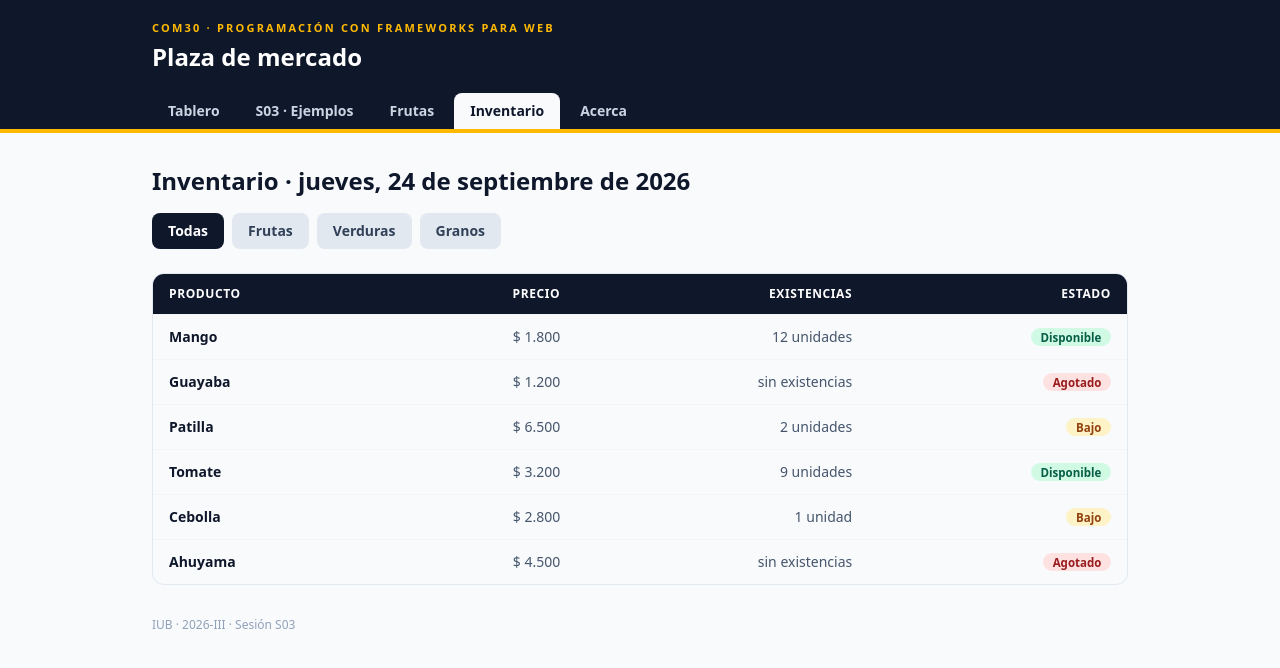
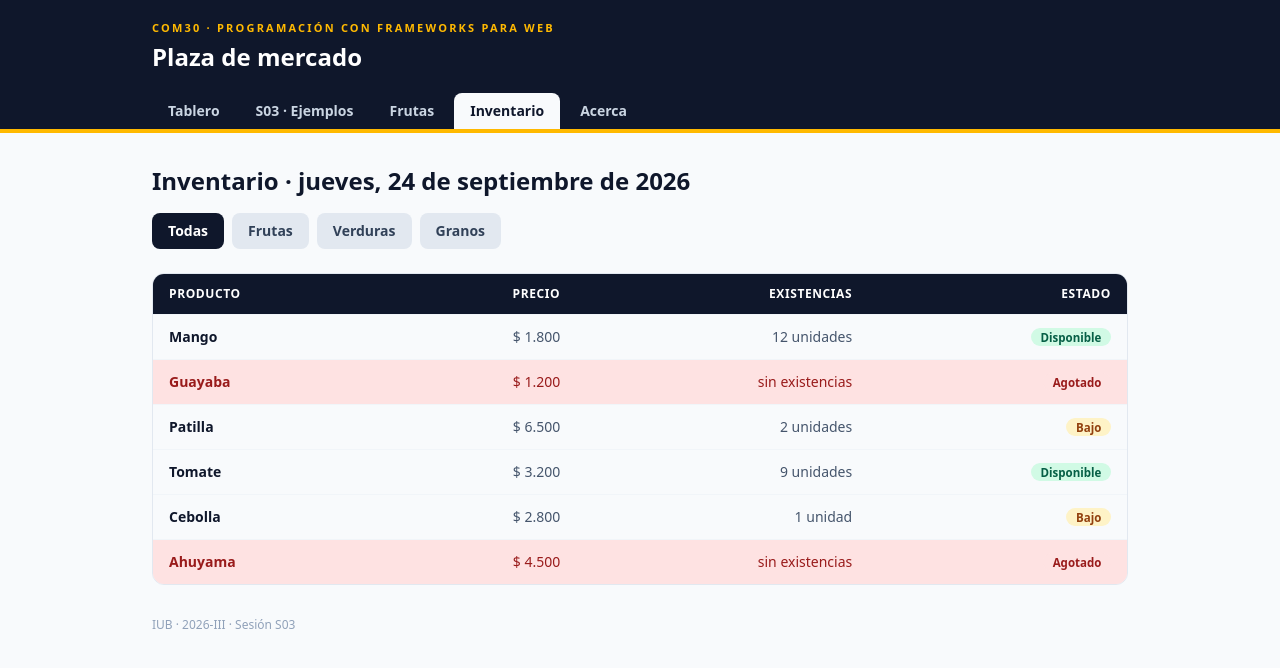
Before and after one commit to BRYANMN0305/iubclass, an Angular app: page /inventario in a window 1280 px wide. Shown: the top 668 px of the page. Built offline with nearby package versions, Linux system fonts and the light colour scheme.

Commit message:
Taller 02 · paso 6, resaltado de la fila agotada

```diff
--- a/src/app/inventario/inventario.html
+++ b/src/app/inventario/inventario.html
@@ -28,7 +28,7 @@
     </thead>
     <tbody>
       @for (p of filas(); track p.nombre) {
-        <tr class="border-t border-slate-100">
+        <tr class="border-t border-slate-100" [class.agotado]="p.estado === 'agotado'">
           <td class="px-4 py-3 font-semibold text-slate-900">{{ p.nombre }}</td>
           <td class="px-4 py-3 text-right text-slate-600">
             {{ p.precio | currency: 'COP' : 'symbol-narrow' : '1.0-0' }}
--- a/src/app/inventario/inventario.ts
+++ b/src/app/inventario/inventario.ts
@@ -20,6 +20,8 @@ interface Fila extends Producto {
   imports: [CurrencyPipe, DatePipe, UnidadesPipe],
   templateUrl: './inventario.html',
   styles: `
+    .agotado { background: #fee2e2; }
+    .agotado td { color: #991b1b; }
     .etq { border-radius: 999px; padding: .1rem .6rem; font-size: .72rem; font-weight: 700; }
     .rojo { background: #fee2e2; color: #991b1b; }
     .ambar { background: #fef3c7; color: #92400e; }
```
